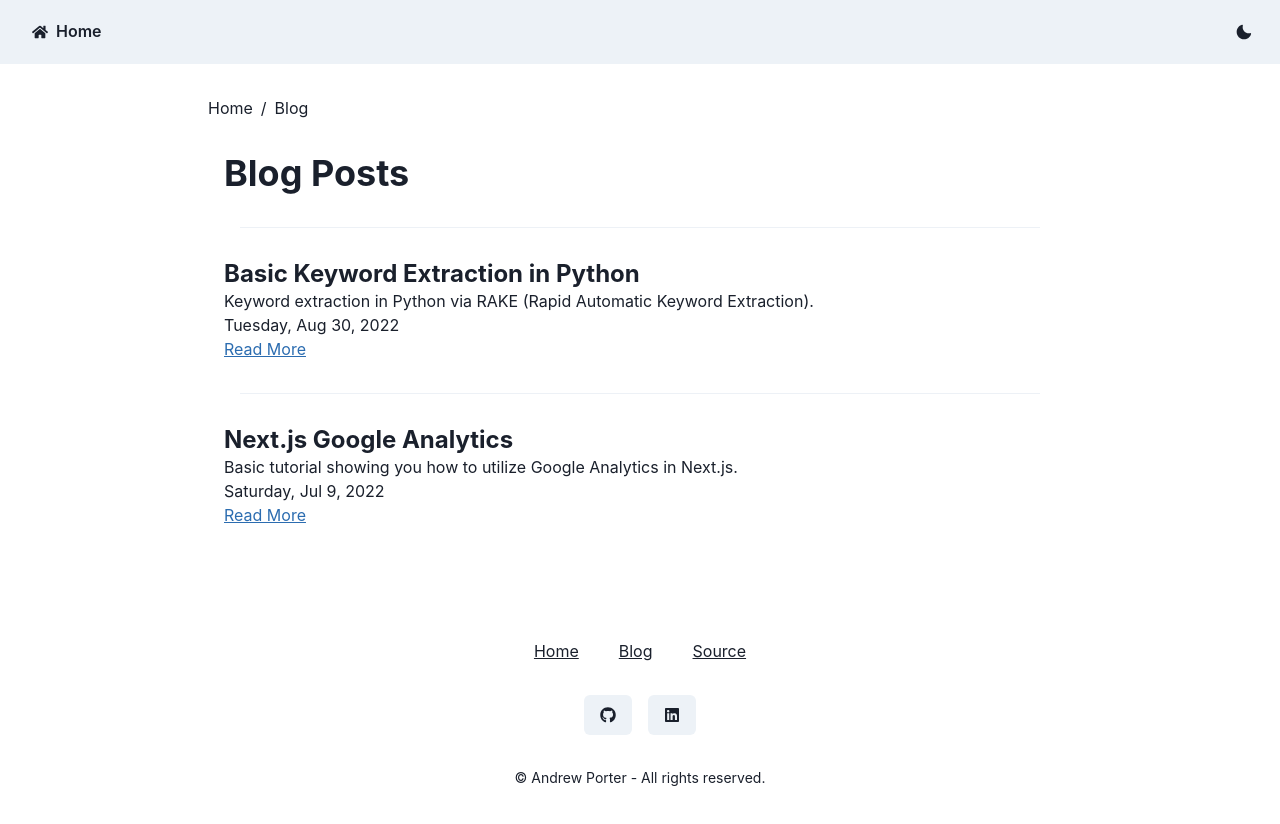
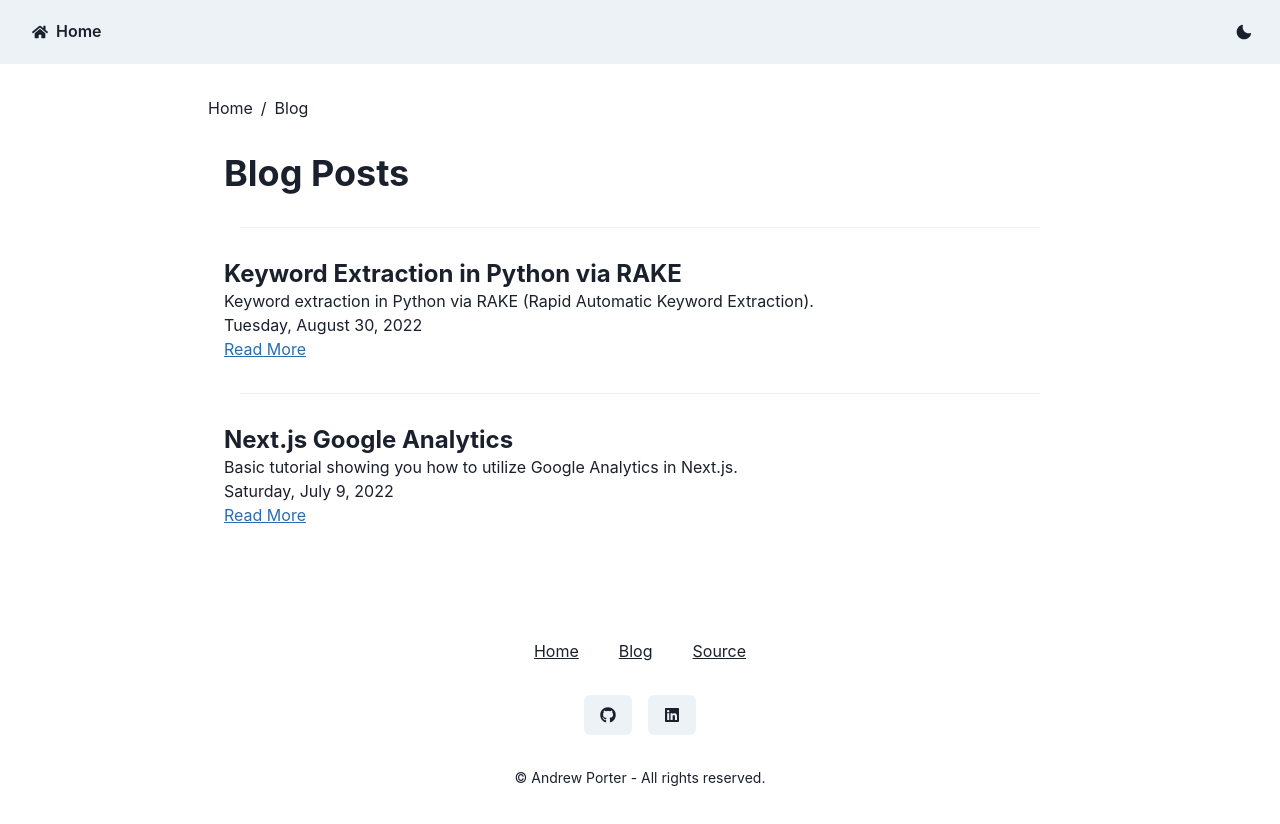
Before and after one commit to AndrewRPorter/website, a Next.js app: page /blog in a window 1280 px wide. Shown: the top 824 px of the page. Built offline with nearby package versions, Linux system fonts and the light colour scheme.

Commit message:
Link YouTube video in blog post, re-word title and make month long format

```diff
--- a/markdown/blog/python_keyword_extraction.md
+++ b/markdown/blog/python_keyword_extraction.md
@@ -1,16 +1,18 @@
 ---
-title: Basic Keyword Extraction in Python
+title: Keyword Extraction in Python via RAKE
 path: python_keyword_extraction
-seoTitle: Basic Keyword Extraction in Python - Andrew R. Porter
+seoTitle: Keyword Extraction in Python via RAKE - Andrew R. Porter
 description: Keyword extraction in Python via RAKE (Rapid Automatic Keyword Extraction).
 datePublished: !!str 2022-08-30
 ---
 
-# Basic Keyword Extraction in Python
+# Keyword Extraction in Python via RAKE
 
 [Keyword extraction](https://en.wikipedia.org/wiki/Keyword_extraction?oldformat=true) is a process by which important terms are identified that best represent the material in a document. Keyword extraction is a subset of NLP (natural language processing) and information retrieval systems.
 
 Despite these scary words, keyword extraction is fairly simple to perform in Python thanks to the beauty of open-source software.
+
+_Note that this post is also available in video form [here](https://youtu.be/xdlrQ0-okZc)._
 
 ## Background
 
--- a/pages/blog/index.tsx
+++ b/pages/blog/index.tsx
@@ -46,7 +46,7 @@ export default function Blog(props: Props) {
     return new Date(Date.parse(date)).toLocaleDateString(locale, {
       weekday: 'long',
       year: 'numeric',
-      month: 'short',
+      month: 'long',
       day: 'numeric'
     })
   }
```
